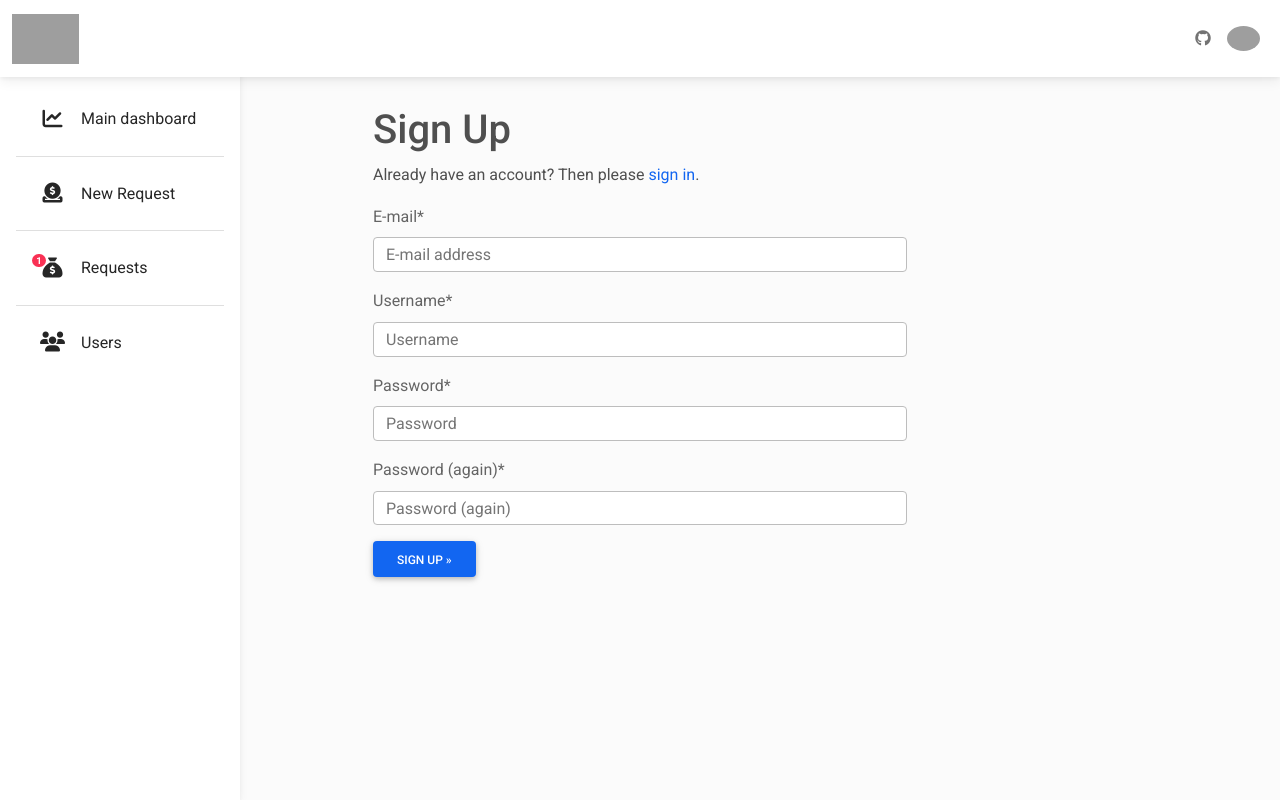
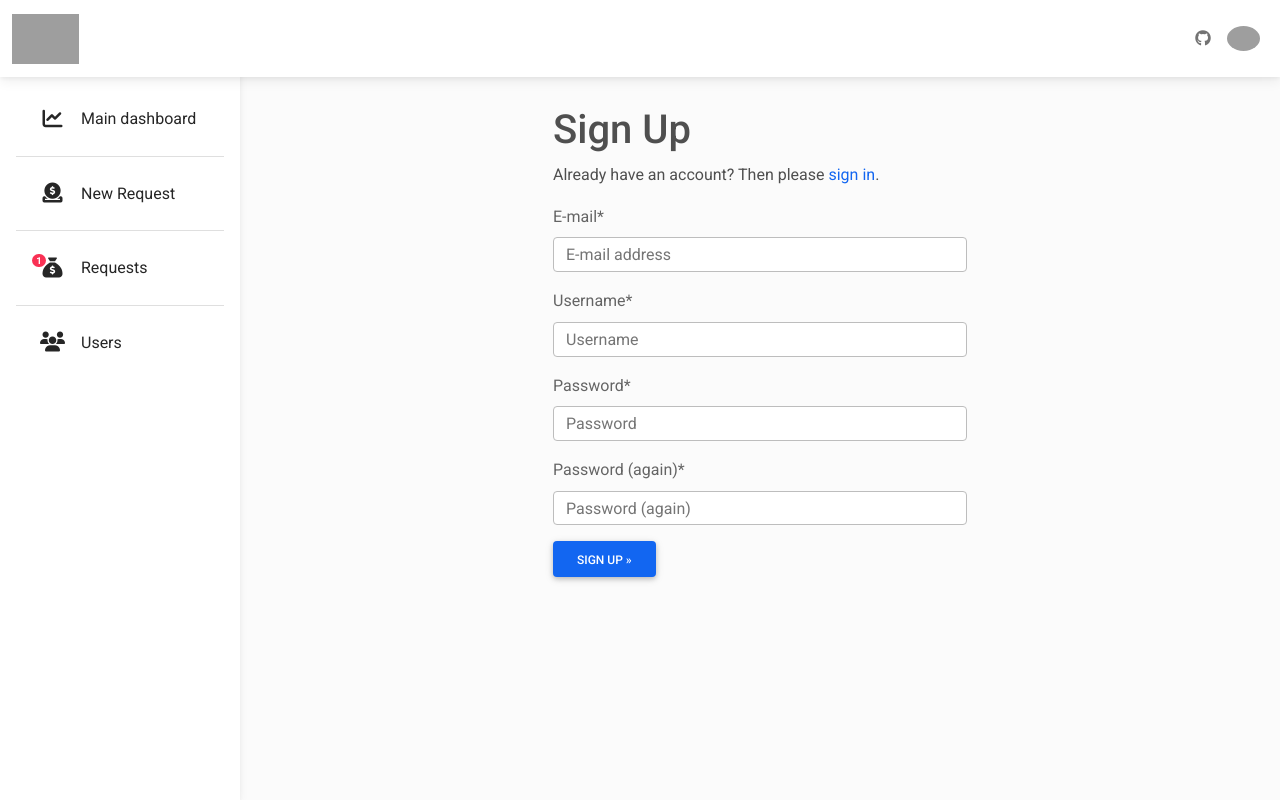
Before and after one commit to scriptogre/django-requests-web-app, a Django app: template purchase_requests/templates/account/signup.html in a window 1280 px wide. Run offline with Django 3.2, Linux system fonts and the light colour scheme; the template is opened without the code that fills it: values that come from a table or form of the project are taken from there, others are empty; parts of the project's set-up code (start-up, migrations or seed data) failed here and were passed over; some libraries are stand-ins or nearby versions; grey boxes are pictures that could not be loaded.

Commit message:
Add padding left (back) to base template
Revert for commit c817757b. Removing the padding-left causes responsive issues when window is smaller.

```diff
--- a/purchase_requests/static/css/base.css
+++ b/purchase_requests/static/css/base.css
@@ -1,11 +1,11 @@
 body {
   background-color: #fbfbfb;
 }
-/*@media (min-width: 991.98px) {*/
-/*  main {*/
-/*    padding-left: 240px;*/
-/*  }*/
-/*}*/
+@media (min-width: 991.98px) {
+  main {
+    padding-left: 240px;
+  }
+}
 
 /* Sidebar */
 .sidebar {
```
